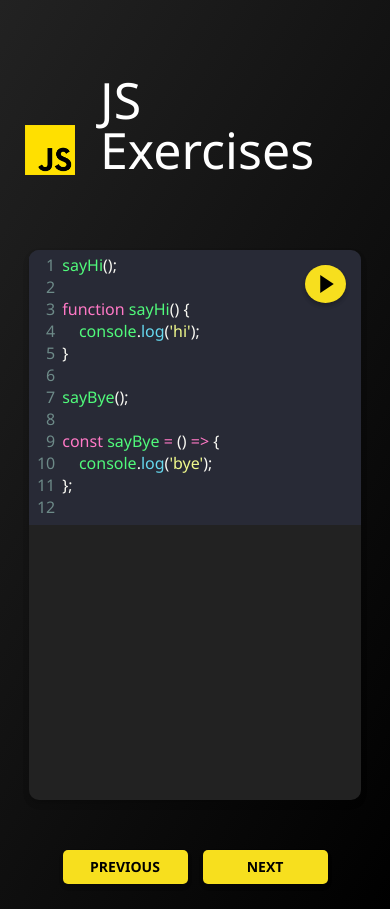
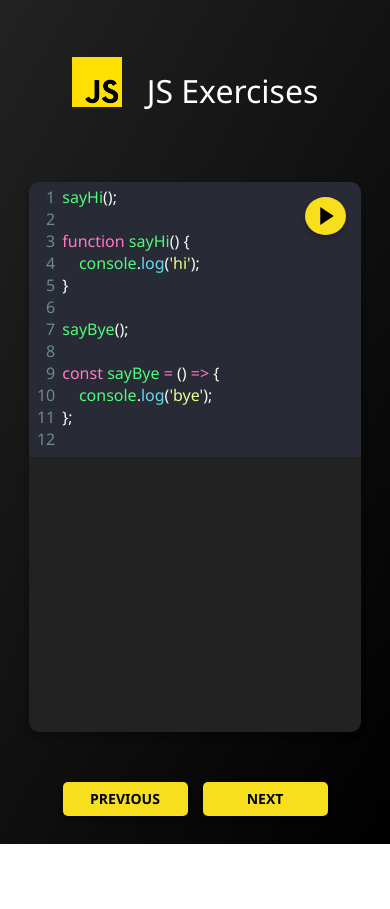
Before and after one commit to emiliodominguez/js-exercises-app, a React (Create React App) app: page / in a window 390 px wide. After the commit the page ends 844 px from the top, so only its background shows below. Built offline with nearby package versions, Linux system fonts and the light colour scheme.

Commit message:
Adjusted header font size for mobile devices

```diff
--- a/src/components/Main/Main.module.scss
+++ b/src/components/Main/Main.module.scss
@@ -33,7 +33,7 @@
 
     h1 {
         line-height: 1;
-        font-size: 50px;
+        font-size: clamp(32px, 5vw, 50px);
         font-weight: 200;
         margin-left: 25px;
 
@@ -102,6 +102,7 @@
             }
         }
     }
+}
 
 .showResultsBtn {
     position: absolute;
@@ -140,4 +141,3 @@
         }
     }
 }
-}
```
Lines whose indentation alone changed are shown as unchanged.
